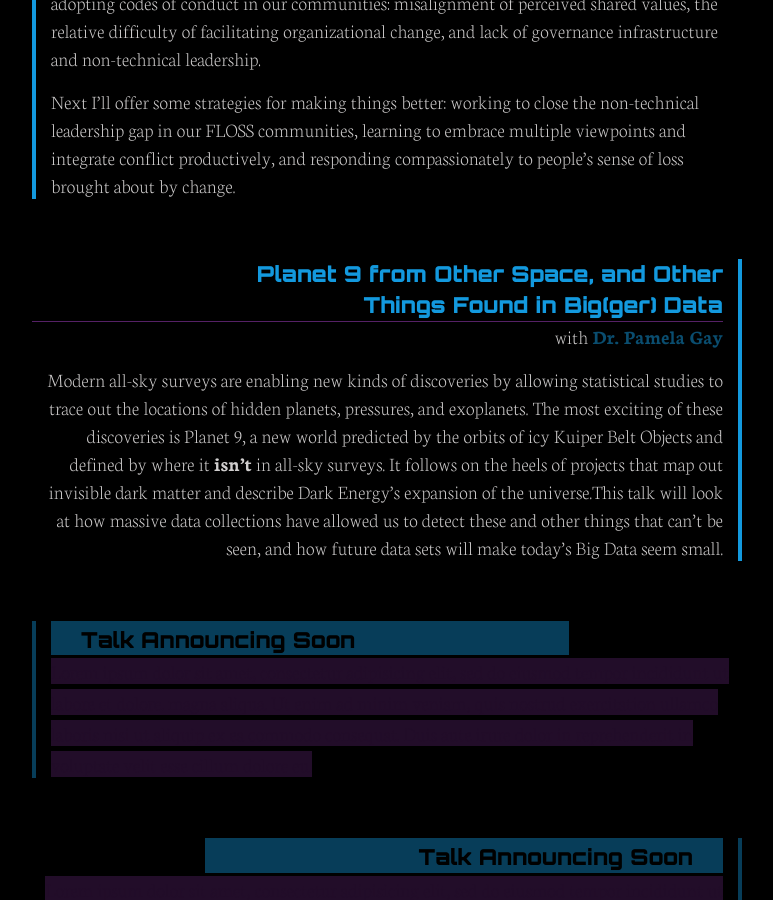
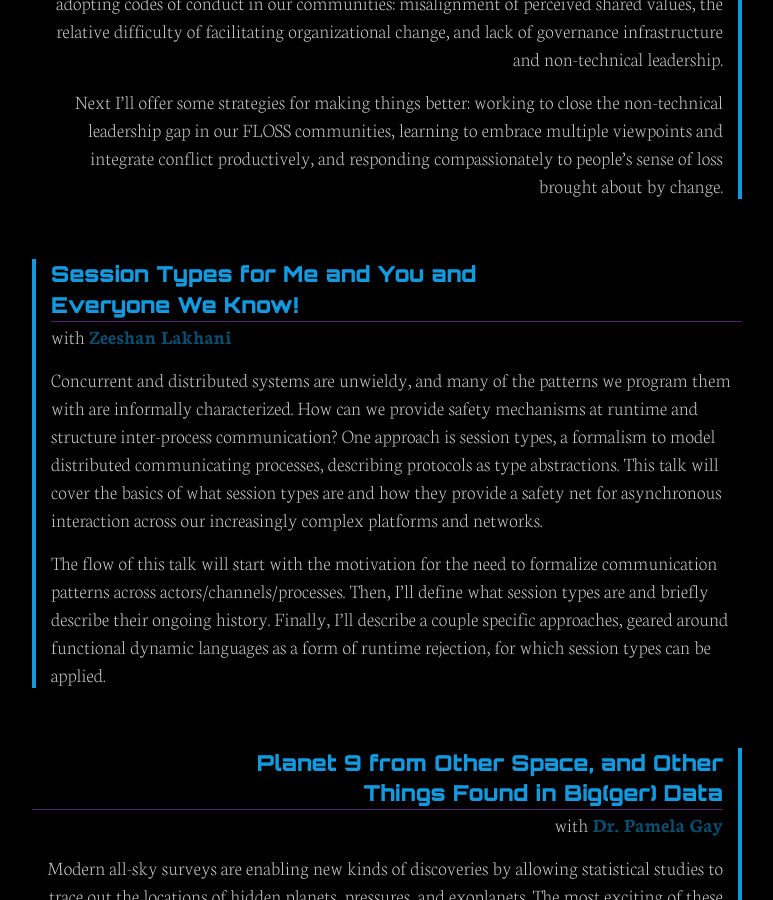
Before and after one commit to maitria/moonconf.org, a Jekyll site: the page built from index.html, in a window 1280 px wide and 900 px high, scrolled down 6647 px. Shown: the whole window, without its empty margins (253-1026 px from the left). Built offline with Jekyll 4.4.1, drawn with Linux system fonts in a browser that asks for light colours.

Commit message:
Add talk by Zeeshan Lakhani

```diff
--- a/_includes/talks.html
+++ b/_includes/talks.html
@@ -117,6 +117,13 @@
       twitter="christi3k"
     %}
     {% include talk.html
+      title='Session Types for Me and You and Everyone We Know!'
+      link="session-types"
+      speaker="Zeeshan Lakhani"
+      description="<p>Concurrent and distributed systems are unwieldy, and many of the patterns we program them with are informally characterized. How can we provide safety mechanisms at runtime and structure inter-process communication? One approach is session types, a formalism to model distributed communicating processes, describing protocols as type abstractions. This talk will cover the basics of what session types are and how they provide a safety net for asynchronous interaction across our increasingly complex platforms and networks.</p><p>The flow of this talk will start with the motivation for the need to formalize communication patterns across actors/channels/processes. Then, I’ll define what session types are and briefly describe their ongoing history. Finally, I’ll describe a couple specific approaches, geared around functional dynamic languages as a form of runtime rejection, for which session types can be applied.</p>"
+      twitter="zeeshanlakhani"
+    %}
+    {% include talk.html
       title='Planet 9 from Other Space, and Other Things Found in Big(ger) Data'
       link="planet-9"
       speaker="Dr. Pamela Gay"
```
